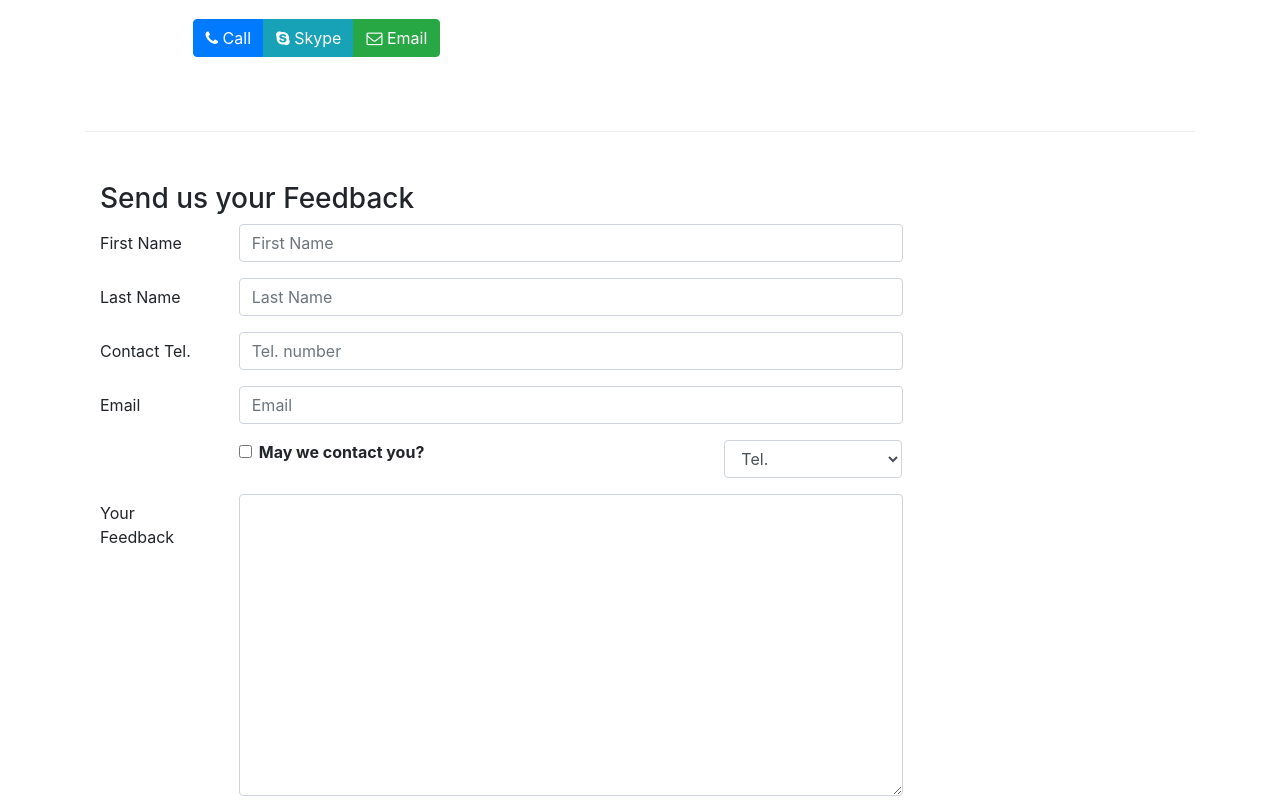
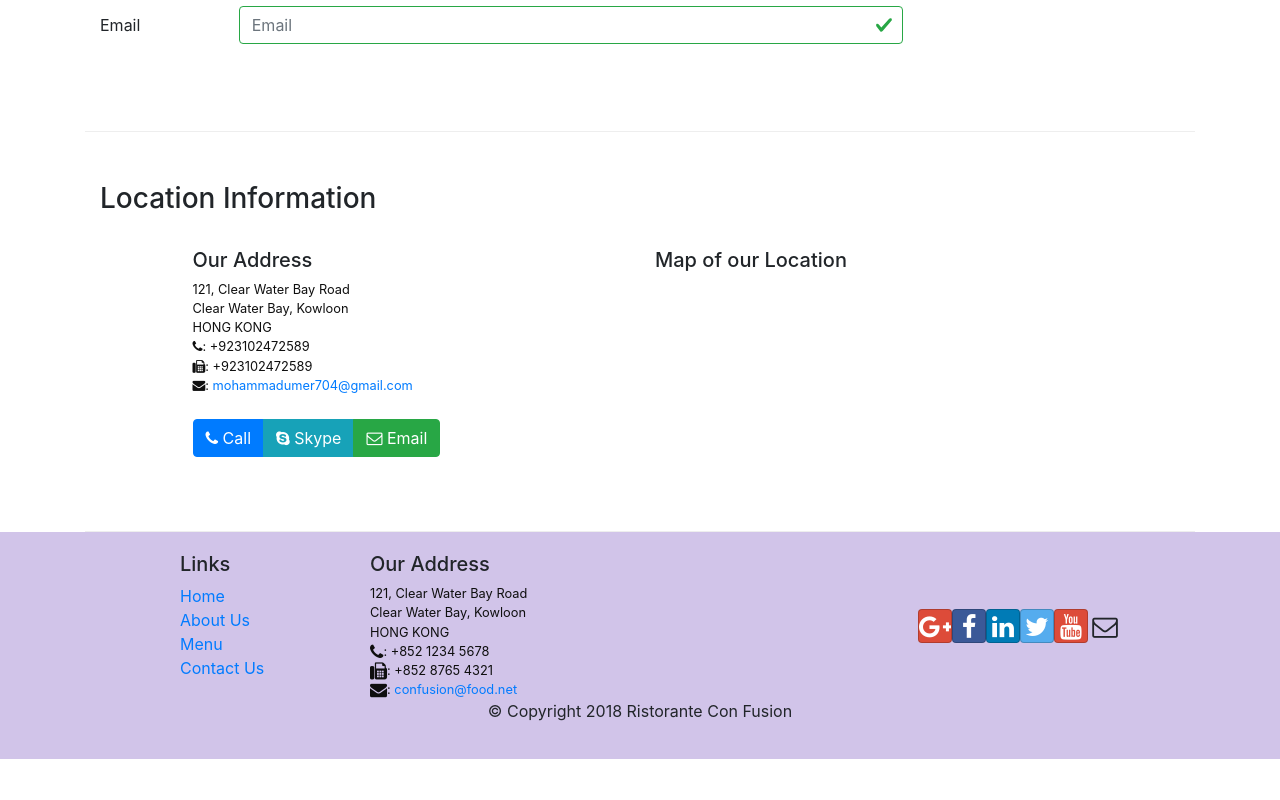
Before and after one commit to UmerMIB/Full-Stack-Dev-Coursera, a React (Create React App) app in the folder frontend-dev-with-react/: page /contactus in a window 1280 px wide. Shown: the part 740-1540 px from the top of the page. After the commit the page ends 1499 px from the top, so only its background shows below. Built offline with nearby package versions, Linux system fonts and the light colour scheme.

Commit message:
Controlled Form Validation

```diff
--- a/frontend-dev-with-react/src/components/ContactComponent.jsx
+++ b/frontend-dev-with-react/src/components/ContactComponent.jsx
@@ -8,6 +8,8 @@
   Label,
   Input,
   Col,
+  Row,
+  FormFeedback,
 } from "reactstrap";
 import { Link } from "react-router-dom";
 
@@ -23,7 +25,16 @@
       agree: false,
       contactType: "Tel.",
       message: "",
+      touched: {
+        firstname: false,
+        lastname: false,
+        telnum: false,
+        email: false,
+      },
     };
+    this.handleSubmit = this.handleSubmit.bind(this);
+    this.handleInputChange = this.handleInputChange.bind(this);
+    this.handleBlur = this.handleBlur.bind(this);
 
     this.handleInputChange = this.handleInputChange.bind(this);
     this.handleSubmit = this.handleSubmit.bind(this);
@@ -44,7 +55,50 @@
     alert("Current State is: " + JSON.stringify(this.state));
     event.preventDefault();
   }
+
+  handleBlur = (field) => (evt) => {
+    this.setState({
+      touched: { ...this.state.touched, [field]: true },
+    });
+  };
+
+  validate(firstname, lastname, telnum, email) {
+    const errors = {
+      firstname: "",
+      lastname: "",
+      telnum: "",
+      email: "",
+    };
+
+    if (this.state.touched.firstname && firstname.length < 3)
+      errors.firstname = "First Name should be >= 3 characters";
+    else if (this.state.touched.firstname && firstname.length > 10)
+      errors.firstname = "First Name should be <= 10 characters";
+
+    if (this.state.touched.lastname && lastname.length < 3)
+      errors.lastname = "Last Name should be >= 3 characters";
+    else if (this.state.touched.lastname && lastname.length > 10)
+      errors.lastname = "Last Name should be <= 10 characters";
+
+    const reg = /^\d+$/;
+    if (this.state.touched.telnum && !reg.test(telnum))
+      errors.telnum = "Tel. Number should contain only numbers";
+
+    if (
+      this.state.touched.email &&
+      email.split("").filter((x) => x === "@").length !== 1
+    )
+      errors.email = "Email should contain a @";
+
+    return errors;
+  }
   render() {
+    const errors = this.validate(
+      this.state.firstname,
+      this.state.lastname,
+      this.state.telnum,
+      this.state.email
+    );
     return (
       <div className="container">
         <div className="row">
@@ -57,52 +111,6 @@
           <div className="col-12">
             <h3>Contact Us</h3>
             <hr />
-          </div>
-        </div>
-        <div className="row row-content">
-          <div className="col-12">
-            <h3>Location Information</h3>
-          </div>
-          <div className="col-12 col-sm-4 offset-sm-1">
-            <h5>Our Address</h5>
-            <address>
-              121, Clear Water Bay Road
-              <br />
-              Clear Water Bay, Kowloon
-              <br />
-              HONG KONG
-              <br />
-              <i className="fa fa-phone"></i>: +852 1234 5678
-              <br />
-              <i className="fa fa-fax"></i>: +852 8765 4321
-              <br />
-              <i className="fa fa-envelope"></i>:{" "}
-              <a href="mailto:confusion@food.net">confusion@food.net</a>
-            </address>
-          </div>
-          <div className="col-12 col-sm-6 offset-sm-1">
-            <h5>Map of our Location</h5>
-          </div>
-          <div className="col-12 col-sm-11 offset-sm-1">
-            <div className="btn-group" role="group">
-              <a
-                role="button"
-                className="btn btn-primary"
-                href="tel:+85212345678"
-              >
-                <i className="fa fa-phone"></i> Call
-              </a>
-              <a role="button" className="btn btn-info">
-                <i className="fa fa-skype"></i> Skype
-              </a>
-              <a
-                role="button"
-                className="btn btn-success"
-                href="mailto:confusion@food.net"
-              >
-                <i className="fa fa-envelope-o"></i> Email
-              </a>
-            </div>
           </div>
         </div>
         <div className="row row-content">
@@ -122,8 +130,12 @@
                     name="firstname"
                     placeholder="First Name"
                     value={this.state.firstname}
+                    valid={errors.firstname === ""}
+                    invalid={errors.firstname !== ""}
+                    onBlur={this.handleBlur("firstname")}
                     onChange={this.handleInputChange}
                   />
+                  <FormFeedback>{errors.firstname}</FormFeedback>
                 </Col>
               </FormGroup>
               <FormGroup row>
@@ -137,8 +149,12 @@
                     name="lastname"
                     placeholder="Last Name"
                     value={this.state.lastname}
+                    valid={errors.lastname === ""}
+                    invalid={errors.lastname !== ""}
+                    onBlur={this.handleBlur("lastname")}
                     onChange={this.handleInputChange}
                   />
+                  <FormFeedback>{errors.lastname}</FormFeedback>
                 </Col>
               </FormGroup>
               <FormGroup row>
@@ -150,10 +166,14 @@
                     type="tel"
                     id="telnum"
                     name="telnum"
-                    placeholder="Tel. number"
+                    placeholder="Tel. Number"
                     value={this.state.telnum}
+                    valid={errors.telnum === ""}
+                    invalid={errors.telnum !== ""}
+                    onBlur={this.handleBlur("telnum")}
                     onChange={this.handleInputChange}
                   />
+                  <FormFeedback>{errors.telnum}</FormFeedback>
                 </Col>
               </FormGroup>
               <FormGroup row>
@@ -167,59 +187,62 @@
                     name="email"
                     placeholder="Email"
                     value={this.state.email}
+                    valid={errors.email === ""}
+                    invalid={errors.email !== ""}
+                    onBlur={this.handleBlur("email")}
                     onChange={this.handleInputChange}
                   />
-                </Col>
-              </FormGroup>
-              <FormGroup row>
-                <Col md={{ size: 6, offset: 2 }}>
-                  <FormGroup check>
-                    <Label check>
-                      <Input
-                        type="checkbox"
-                        name="agree"
-                        checked={this.state.agree}
-                        onChange={this.handleInputChange}
-                      />{" "}
-                      <strong>May we contact you?</strong>
-                    </Label>
-                  </FormGroup>
-                </Col>
-                <Col md={{ size: 3, offset: 1 }}>
-                  <Input
-                    type="select"
-                    name="contactType"
-                    value={this.state.contactType}
-                    onChange={this.handleInputChange}
-                  >
-                    <option>Tel.</option>
-                    <option>Email</option>
-                  </Input>
-                </Col>
-              </FormGroup>
-              <FormGroup row>
-                <Label htmlFor="message" md={2}>
-                  Your Feedback
-                </Label>
-                <Col md={10}>
-                  <Input
-                    type="textarea"
-                    id="message"
-                    name="message"
-                    rows="12"
-                    value={this.state.message}
-                    onChange={this.handleInputChange}
-                  ></Input>
-                </Col>
-              </FormGroup>
-              <FormGroup row>
-                <Col md={{ size: 10, offset: 2 }}>
-                  <Button type="submit" color="primary">
-                    Send Feedback
-                  </Button>
+                  <FormFeedback>{errors.email}</FormFeedback>
                 </Col>
               </FormGroup>
             </Form>
+          </div>
+        </div>
+
+        <div className="row row-content">
+          <div className="col-12">
+            <h3>Location Information</h3>
+          </div>
+          <div className="col-12 col-sm-4 offset-sm-1">
+            <h5>Our Address</h5>
+            <address>
+              121, Clear Water Bay Road
+              <br />
+              Clear Water Bay, Kowloon
+              <br />
+              HONG KONG
+              <br />
+              <i className="fa fa-phone"></i>: +923102472589
+              <br />
+              <i className="fa fa-fax"></i>: +923102472589
+              <br />
+              <i className="fa fa-envelope"></i>:{" "}
+              <a href="mailto:confusion@food.net">mohammadumer704@gmail.com</a>
+            </address>
+          </div>
+          <div className="col-12 col-sm-6 offset-sm-1">
+            <h5>Map of our Location</h5>
+          </div>
+          <div className="col-12 col-sm-11 offset-sm-1">
+            <div className="btn-group" role="group">
+              <a
+                role="button"
+                className="btn btn-primary"
+                href="tel:+923102472589"
+              >
+                <i className="fa fa-phone"></i> Call
+              </a>
+              <a role="button" className="btn btn-info">
+                <i className="fa fa-skype"></i> Skype
+              </a>
+              <a
+                role="button"
+                className="btn btn-success"
+                href="mailto:mohammadumer704@gmail.com"
+              >
+                <i className="fa fa-envelope-o"></i> Email
+              </a>
+            </div>
           </div>
         </div>
       </div>
```
